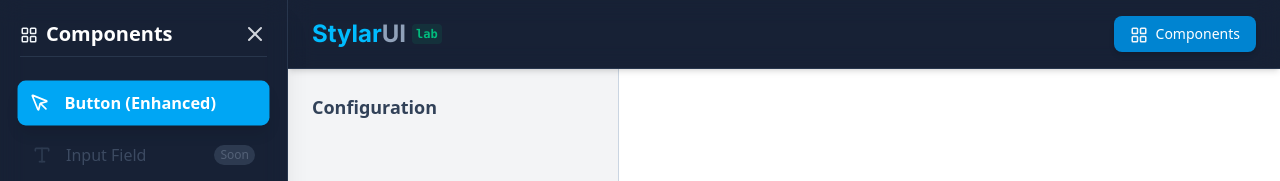
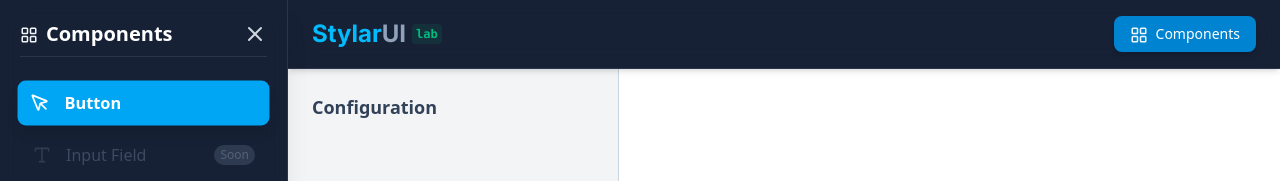
Before and after one commit to PranjalMantri/StylarUI-Lab, a React (Vite) app: page /playground in a window 1280 px wide. Both pictures are taken after a click on the button "Components". Shown: the top 181 px of the page. Built offline with nearby package versions, Linux system fonts and the light colour scheme.

Commit message:
feat: update ComponentDrawer layout and modify button name in components constant

```diff
--- a/src/components/playground/ComponentDrawer.tsx
+++ b/src/components/playground/ComponentDrawer.tsx
@@ -32,7 +32,7 @@
         />
       </div>
 
-      <div className="flex flex-col gap-2">
+      <div className="flex flex-col gap-2 border-b border-slate-700/70">
         {components.map((component, index) => (
           <ComponentSelectButton
             key={index}
@@ -41,6 +41,10 @@
           />
         ))}
       </div>
+
+      <div className="flex justify-center p-3 text-slate-400 opacity-35">
+        StlarUI Lab
+      </div>
     </div>
   </div>
 );
--- a/src/constants/components.ts
+++ b/src/constants/components.ts
@@ -4,7 +4,7 @@
   iconName: string;
   disabled?: boolean;
 }> = [
-  { id: "button", name: "Button (Enhanced)", iconName: "MousePointer" },
+  { id: "button", name: "Button", iconName: "MousePointer" },
   { id: "input", name: "Input Field", iconName: "Type", disabled: true },
   { id: "card", name: "Card View", iconName: "LayoutGrid", disabled: true },
   { id: "modal", name: "Modal Dialog", iconName: "Maximize2", disabled: true },
```
